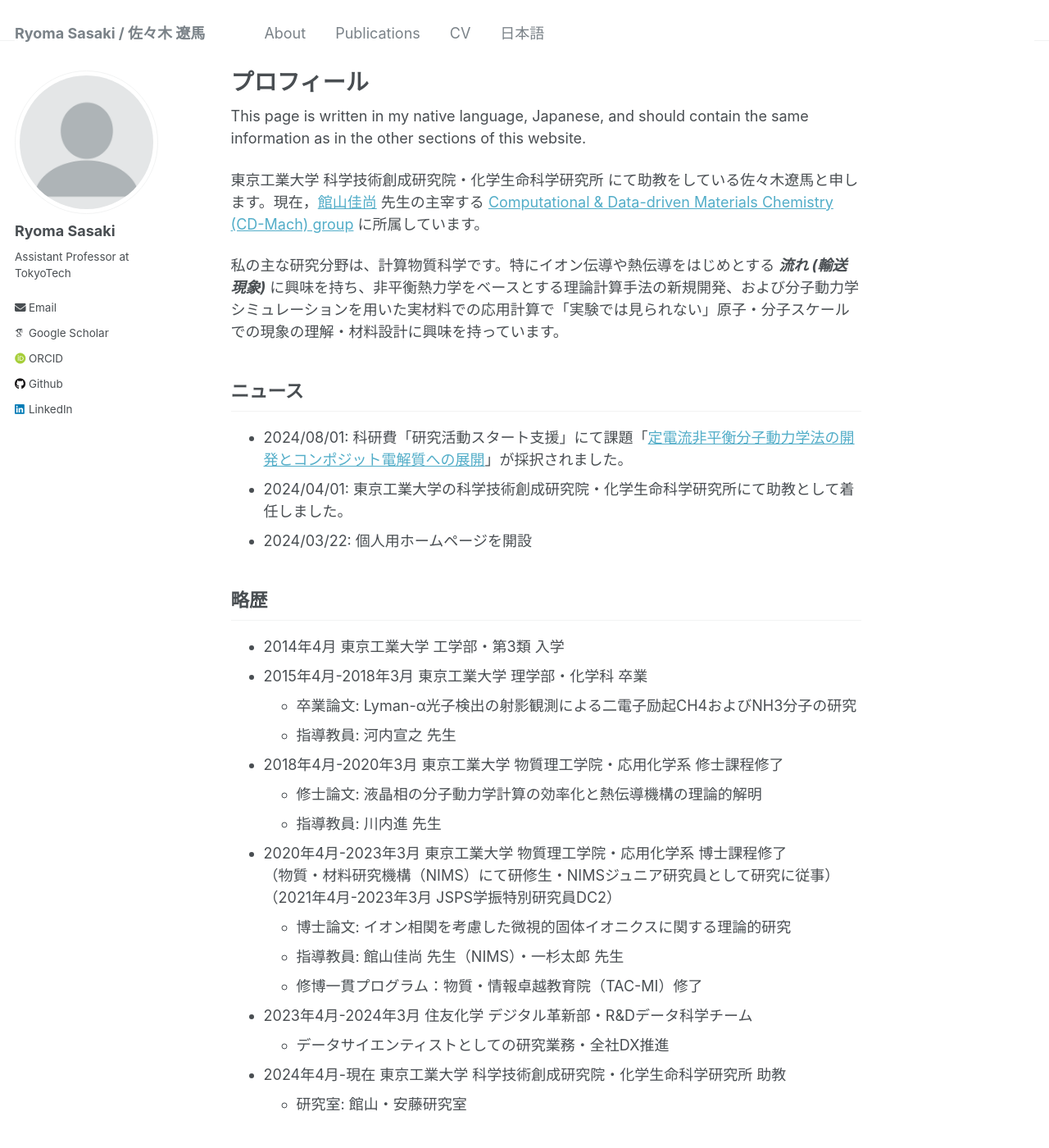
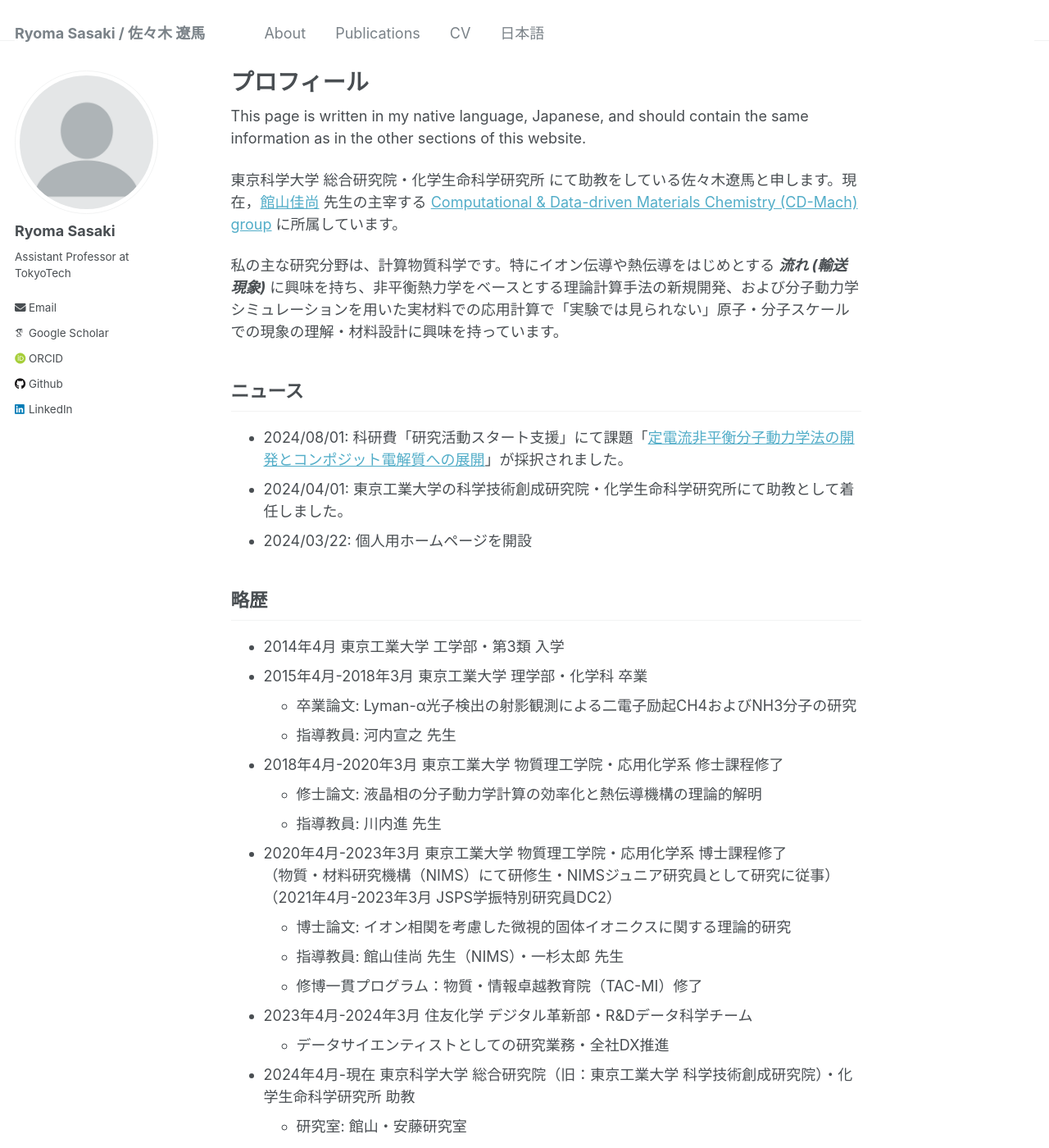
Before and after one commit to srak-uf/srak-uf.github.io, a Jekyll site: the page built from _pages/about_jp.md, in a window 1280 px wide and 1400 px high. Shown: the whole window at 82% size. Built offline with Jekyll 4.4.1, drawn with Linux system fonts in a browser that asks for light colours; some web fonts are replaced.

Commit message:
Update about_jp.md
Change to Science Tokyo

```diff
--- a/_pages/about_jp.md
+++ b/_pages/about_jp.md
@@ -10,7 +10,7 @@ redirect_from:
 
 This page is written in my native language, Japanese, and should contain the same information as in the other sections of this website.
 
-東京工業大学 科学技術創成研究院・化学生命科学研究所 にて助教をしている佐々木遼馬と申します。現在，[館山佳尚](https://www.cd-mach.cls.iir.titech.ac.jp/?page_id=479) 先生の主宰する [Computational & Data-driven Materials Chemistry (CD-Mach) group](https://www.cd-mach.cls.iir.titech.ac.jp/) に所属しています。
+東京科学大学 総合研究院・化学生命科学研究所 にて助教をしている佐々木遼馬と申します。現在，[館山佳尚](https://www.cd-mach.cls.iir.titech.ac.jp/?page_id=479) 先生の主宰する [Computational & Data-driven Materials Chemistry (CD-Mach) group](https://www.cd-mach.cls.iir.titech.ac.jp/) に所属しています。
 
 私の主な研究分野は、計算物質科学です。特にイオン伝導や熱伝導をはじめとする ***流れ (輸送現象)*** に興味を持ち、非平衡熱力学をベースとする理論計算手法の新規開発、および分子動力学シミュレーションを用いた実材料での応用計算で「実験では見られない」原子・分子スケールでの現象の理解・材料設計に興味を持っています。
 
@@ -35,7 +35,7 @@ This page is written in my native language, Japanese, and should contain the sam
   - 修博一貫プログラム：物質・情報卓越教育院（TAC-MI）修了
 - 2023年4月-2024年3月  住友化学 デジタル革新部・R&Dデータ科学チーム
   - データサイエンティストとしての研究業務・全社DX推進
-- 2024年4月-現在  東京工業大学 科学技術創成研究院・化学生命科学研究所 助教
+- 2024年4月-現在  東京科学大学 総合研究院（旧：東京工業大学 科学技術創成研究院）・化学生命科学研究所 助教
    - 研究室: 館山・安藤研究室
 
 
```
